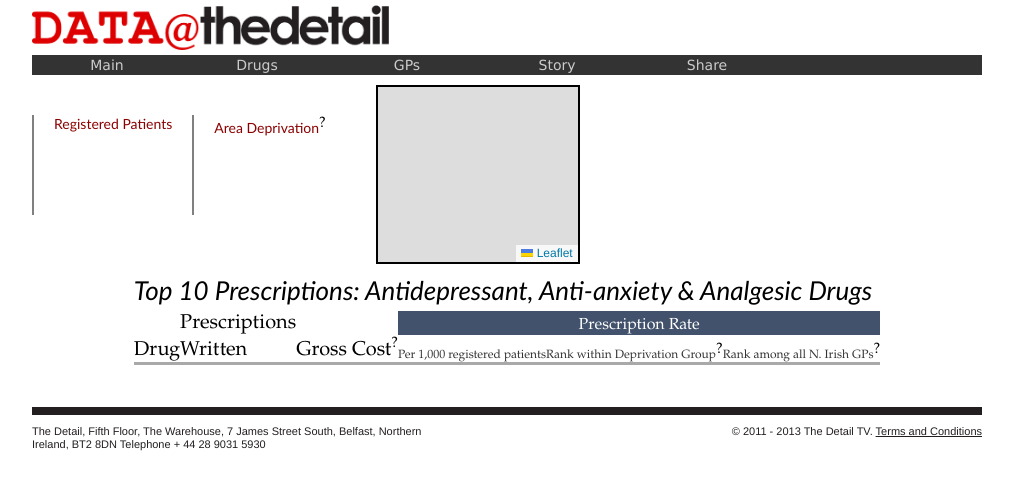
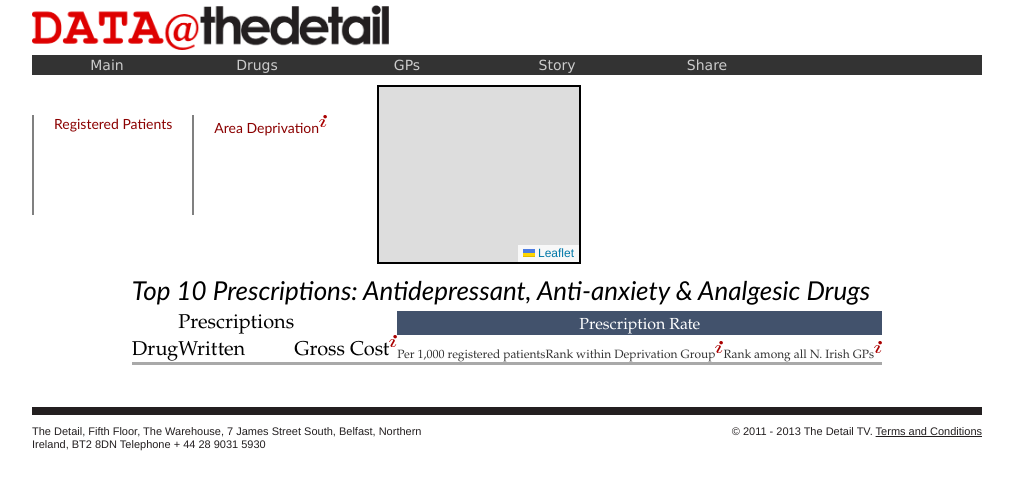
Before and after one commit to hobbes7878/nir-prescription-app, a Django app: template prescript/templates/rx/gp.html in a window 1280 px wide. Shown: the top 490 px of the page, without its empty margins (133-1146 px from the left). Run offline with Django 3.2, Linux system fonts and the light colour scheme; the template is opened without the code that fills it, so the values that code supplies are empty; some libraries are stand-ins or nearby versions.

Commit message:
up late 12/4 - dev

```diff
--- a/prescript/templates/rx/drug.html
+++ b/prescript/templates/rx/drug.html
@@ -55,7 +55,7 @@
 
 <div id="interactive">
 	<div id="viz_title_div">
-	<h4>100 Prescriptions<span class="info" id="i100">?</span></h4>
+	<h4>100 Prescriptions<span class="info" id="i100"><img src="{% static 'rx/image/i.png' %}" ></span></h4>
 	</div>
 <script type="text/javascript" src="{% static 'rx/js/pill_graph.js' %}"></script>
 </div>
--- a/prescript/templates/rx/gp.html
+++ b/prescript/templates/rx/gp.html
@@ -64,7 +64,7 @@
 			</div>
 			<div class="gp_demodata2">
 				<span class="head_cap">
-					Area Deprivation<span class="info" id="ideprive">?</span>
+					Area Deprivation<span class="info" id="ideprive"><img src="{% static 'rx/image/i.png' %}" ></span>
 				</span><br>
 				<span class="deprived">
 					{% if gp_info.deprive == '1' %}Least Deprived{% endif %}
@@ -116,10 +116,10 @@
 		<tr class="lower_th">
 			<th>Drug</th>
 			<th>Written</th>
-			<th>Gross Cost<span class="info" id="icost">?</span></th>
+			<th>Gross Cost<span class="info" id="icost"><img src="{% static 'rx/image/i.png' %}" ></span></th>
 			<th><span class="table_sub"> Per 1,000 registered patients</span></th>
-			<th><span class="table_sub"> Rank within Deprivation Group<span class="info" id="idgroup">?</span></span></th>
-			<th><span class="table_sub"> Rank among all N. Irish GPs<span class="info" id="iagroup">?</span></span></th>
+			<th><span class="table_sub"> Rank within Deprivation Group<span class="info" id="idgroup"><img src="{% static 'rx/image/i.png' %}" ></span></span></th>
+			<th><span class="table_sub"> Rank among all N. Irish GPs<span class="info" id="iagroup"><img src="{% static 'rx/image/i.png' %}" ></span></span></th>
 
 		</tr>
 	</thead>
```
Also changed, not shown: prescript/static/rx/image/i.png (added), 1 other file.
